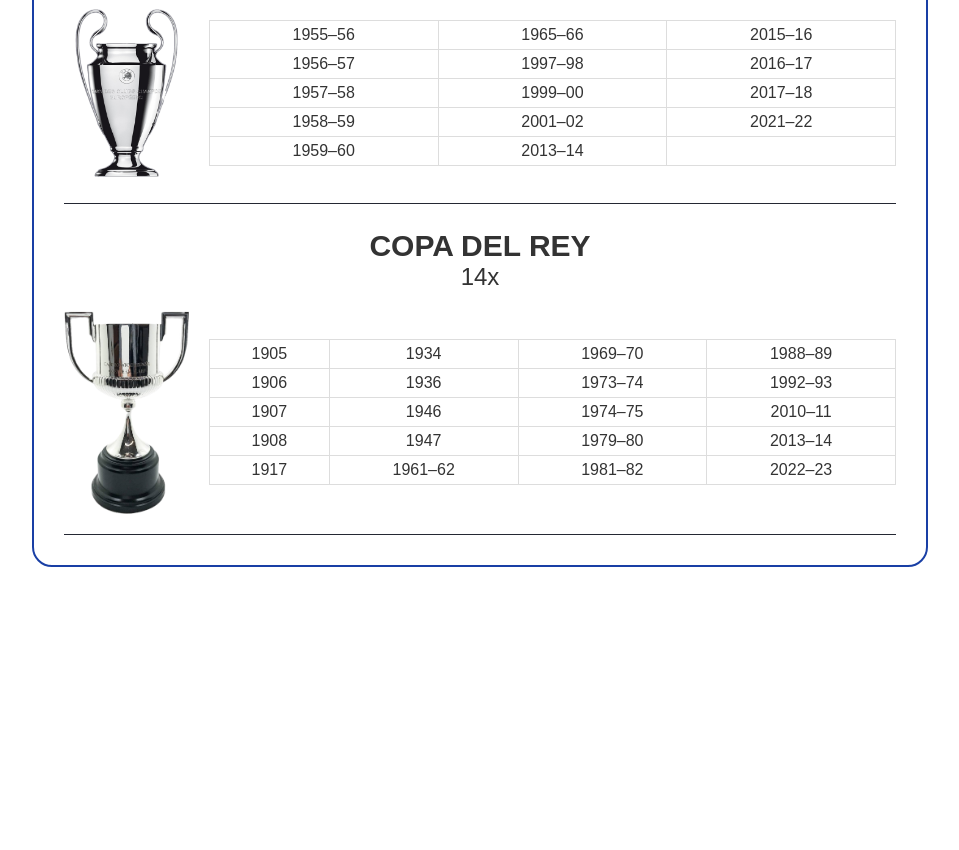
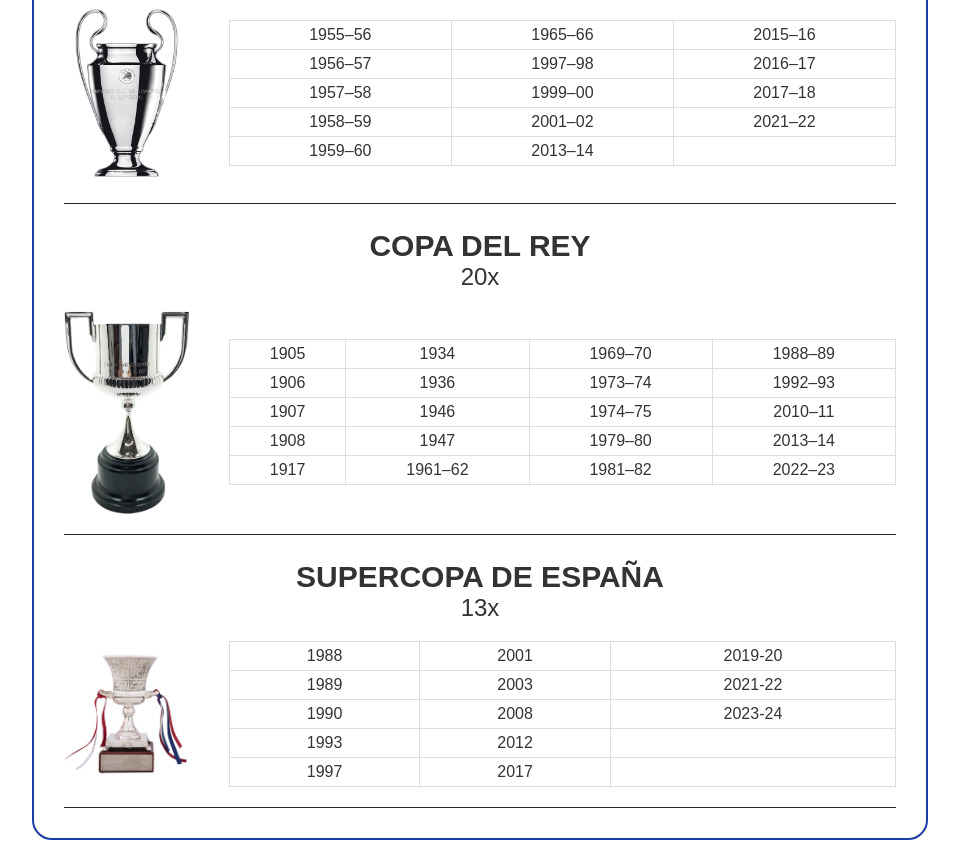
Before and after one commit to paukerko/Real-Madrid, a plain HTML site: page titles.html in a window 1280 px wide. Shown: the part 653-1503 px from the top of the page, without its empty margins (160-1119 px from the left). Before the commit the page ends 1230 px from the top, so only its background shows below. Drawn offline with Linux system fonts and the light colour scheme.

```diff
--- a/titles.css
+++ b/titles.css
@@ -86,7 +86,7 @@ html {
 }
 
 .image-left {
-  margin-right: 20px;
+  margin-right: 40px;
   margin-bottom: 20px;
   max-width: 15%;
   height: auto;
--- a/titles.html
+++ b/titles.html
@@ -149,7 +149,7 @@
           </table>
         </div>
         <h2>Copa del Rey</h2>
-        <h1 class="number-titles">14x</h1>
+        <h1 class="number-titles">20x</h1>
         <div class="part-section">
           <img
             src="IMG/copa del rey.png"
@@ -196,6 +196,49 @@
             </tr>
           </table>
         </div>
+        <h2>Supercopa de España</h2>
+        <h1 class="number-titles">13x</h1>
+        <div class="part-section">
+          <img
+            src="IMG/super copa de espana.jpeg"
+            alt="super copa de espana trophy"
+            class="image-left"
+          />
+          <table>
+            <tr class="table-head">
+              <th>Column 1</th>
+              <th>Column 2</th>
+              <th>Column 3</th>
+              <th>Column 4</th>
+              <th>Column 5</th>
+            </tr>
+            <tr>
+              <td>1988</td>
+              <td>2001</td>
+              <td>2019-20</td>
+            </tr>
+            <tr>
+              <td>1989</td>
+              <td>2003</td>
+              <td>2021-22</td>
+            </tr>
+            <tr>
+              <td>1990</td>
+              <td>2008</td>
+              <td>2023-24</td>
+            </tr>
+            <tr>
+              <td>1993</td>
+              <td>2012</td>
+              <td></td>
+            </tr>
+            <tr>
+              <td>1997</td>
+              <td>2017</td>
+              <td></td>
+            </tr>
+          </table>
+        </div>
       </section>
     </div>
   </body>
```
Also changed, not shown: IMG/Copa_de_la_Liga_de_España.svg.png (added), IMG/super copa de espana.jpeg (added), 1 other file.
